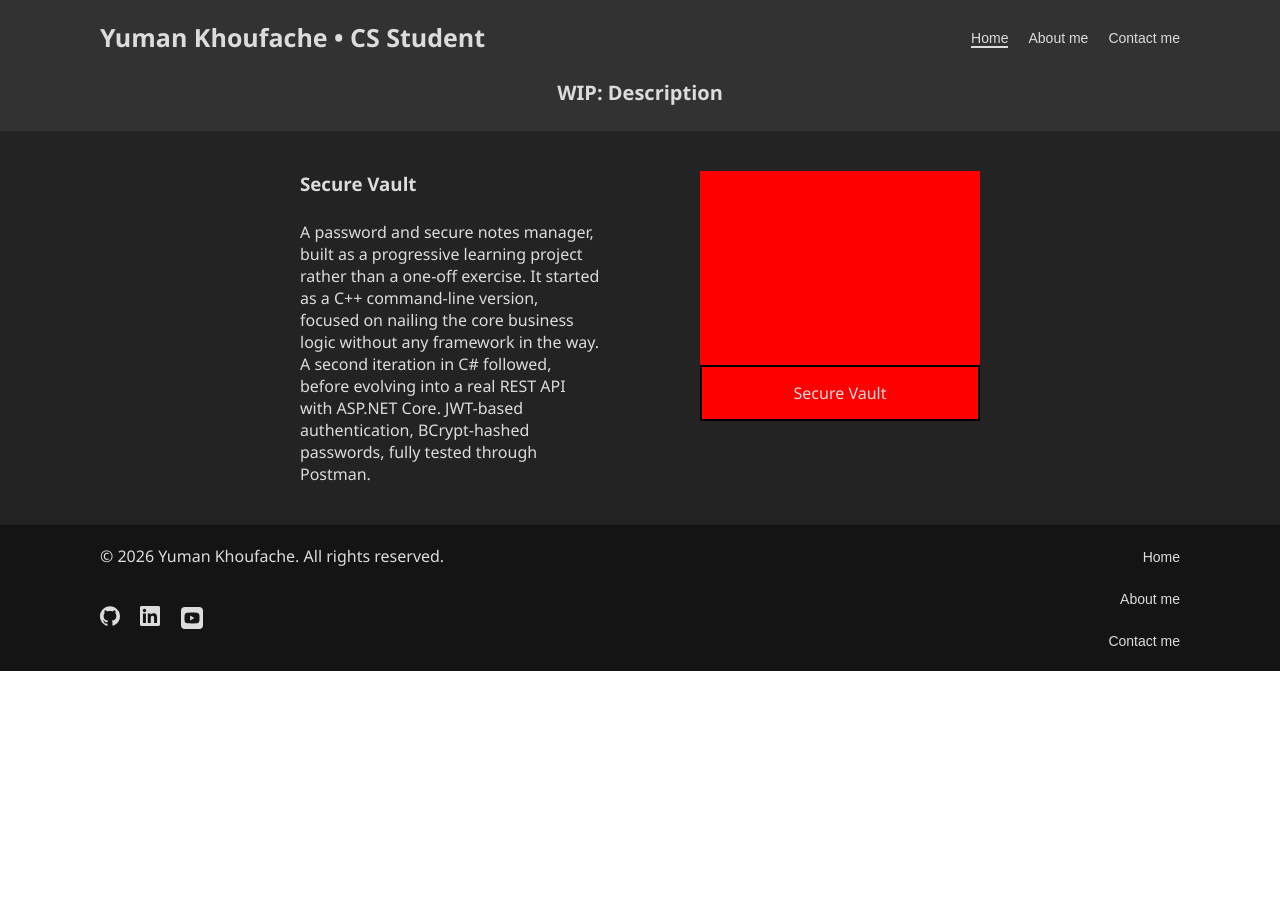
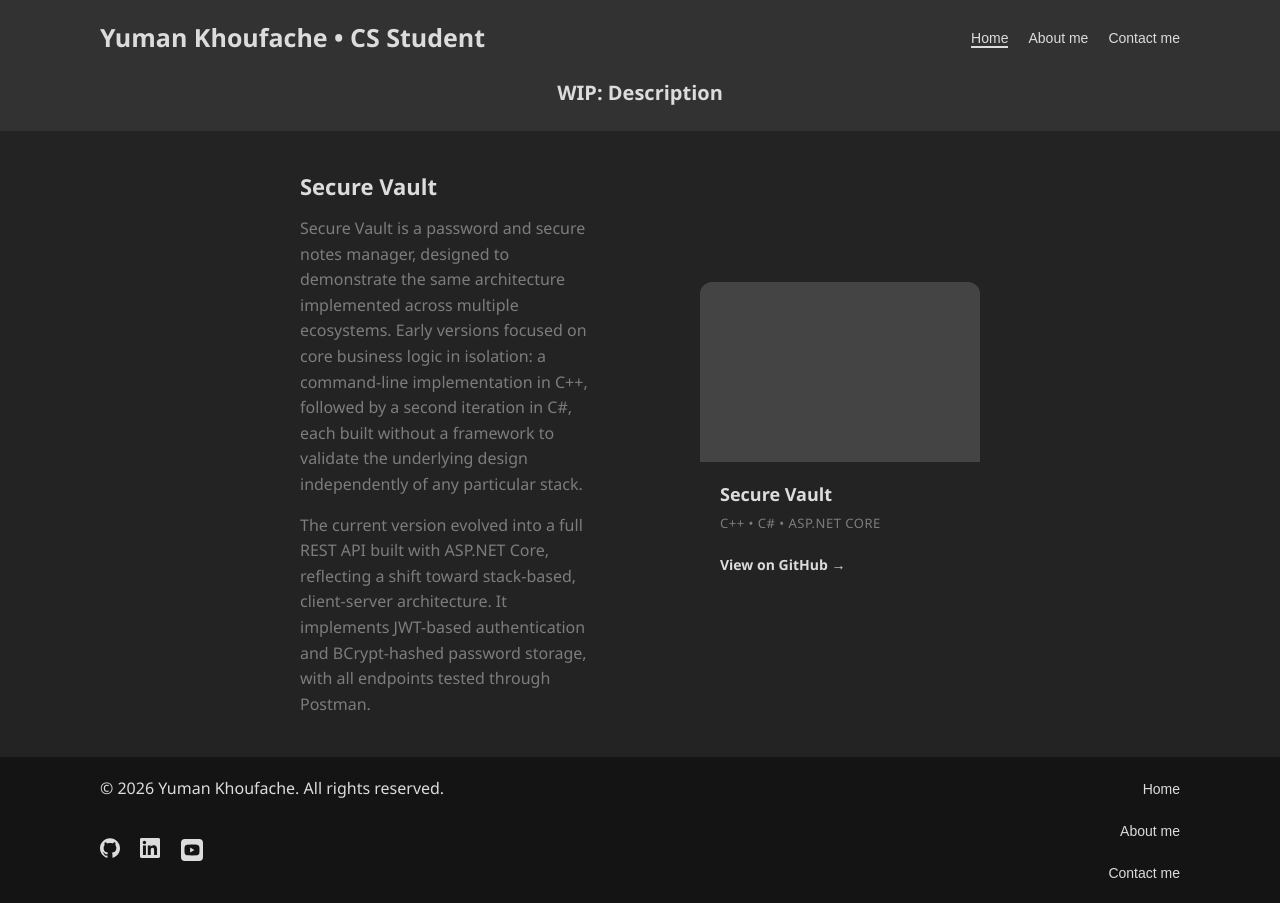
Before and after one commit to YumanKh/Portfolio, a React (Vite) app: page / in a window 1280 px wide. Before the commit the page ends 800 px from the top, so only its background shows below. Built offline with nearby package versions, Linux system fonts and the light colour scheme.

Commit message:
feat: finalize project card style and layout with one project featured

```diff
--- a/src/MainPage.tsx
+++ b/src/MainPage.tsx
@@ -7,17 +7,27 @@ const MainPage = () => {
                     <div className= "project-text">
                         <h3>Secure Vault</h3>
                         <p>
-                            A password and secure notes manager, built as a progressive learning project
-                            rather than a one-off exercise. It started as a C++ command-line version,
-                            focused on nailing the core business logic without any framework in the way.
-                            A second iteration in C# followed, before evolving into a real REST API with
-                            ASP.NET Core. JWT-based authentication, BCrypt-hashed passwords, fully
+                            Secure Vault is a password and secure notes manager, designed to demonstrate the
+                            same architecture implemented across multiple ecosystems. Early versions focused
+                            on core business logic in isolation: a command-line implementation in C++, followed
+                            by a second iteration in C#, each built without a framework to validate the
+                            underlying design independently of any particular stack.
+                        </p>
+                        <p>
+                            The current version evolved into a full REST API built with ASP.NET Core,
+                            reflecting a shift toward stack-based, client-server architecture. It implements
+                            JWT-based authentication and BCrypt-hashed password storage, with all endpoints
                             tested through Postman.
                         </p>
                     </div>
-                    <div className= "securevault-card">
-                        <div className= "project-card"></div>
-                        <a className= "project-link" href="https://github.com/YumanKh/SecureVault" target="_blank">Secure Vault</a>
+
+                    <div className="project-card">
+                        <div className="project-image securevault-image"></div>
+                        <div className="project-card-info">
+                            <h4>Secure Vault</h4>
+                            <p className="project-tag">C++ • C# • ASP.NET Core</p>
+                            <a className="project-link" href="https://github.com/YumanKh/SecureVault" target="_blank"> View on GitHub →</a>
+                        </div>
                     </div>
                 </div>
             </main>
--- a/src/index.css
+++ b/src/index.css
@@ -3,6 +3,7 @@
     --footer-bg: rgb(20, 20, 20);
     --page-bg: rgb(35, 35, 35);
     --text: rgb(220, 220, 220);
+    --text-muted: #aaaa;
 }
 
 * {
@@ -126,54 +127,94 @@ footer{
     }
 }
 
-main{
+main {
     background-color: var(--page-bg);
     color: var(--text);
     padding-inline: 300px;
     padding-top: 40px;
     padding-bottom: 40px;
     display: flex;
-
-    .securevault-card{
-        width: 300px;
-        height: 250px;
-        background-color: red;
-        display: flex;
-        flex-direction: column;
-        align-items: center;
-        margin-left: auto;
 }
 
-    .securevault-showcase{
+.securevault-showcase {
     display: flex;
+    align-items: center;
     width: 100%;
     gap: 100px;
 }
 
-    .project-text{
+.project-text {
     display: flex;
     flex-direction: column;
-        gap: 25px;
+    gap: 15px;
 }
 
-    .project-text h3{
-        font-family: 20px;
+.project-text h3 {
+    font-size: 22px;
 }
 
-    .project-text p{
+.project-text p {
     width: 300px;
+    color: var(--text-muted);
+    line-height: 1.6;
 }
 
-    .project-link{
-        display: block;
-        width: 100%;
-        padding-block: 15px;
-        color: inherit;
-        text-align: center;
-        text-decoration: none;
-        margin-top: auto;
-        border: 2px solid black;
+.project-card {
+    width: 300px;
+    height: 325px;
+    margin-left: auto;
+    border-radius: 12px;
+    overflow: hidden;
+    background-color: var(--card-bg);
+    transition: box-shadow 0.5s ease;
 }
 
+.project-card:hover {
+    box-shadow: 1px 1px 0px black;
+}
 
+.project-image {
+    width: 100%;
+    height: 180px;
+    background-color: #444;
+    background-size: cover;
+    background-position: center;
+
+    .securevault-image {
+    /* background image */
     }
+}
+
+.project-card-info {
+    display: flex;
+    margin-right: auto;
+    padding: 20px;
+    flex-direction: column;
+    align-items: flex-start;
+    gap: 8px;
+}
+
+.project-card-info h4 {
+    margin: 0;
+    font-size: 18px;
+}
+
+.project-tag {
+    margin: 0;
+    font-size: 13px;
+    color: var(--text-muted);
+    text-transform: uppercase;
+    letter-spacing: 0.5px;
+}
+
+.project-link {
+    margin-top: 15px;
+    color: var(--text);
+    text-decoration: none;
+    font-size: 14px;
+    font-weight: bold;
+}
+
+.project-link:hover {
+    text-decoration: underline;
+}
```
Lines whose indentation alone changed are shown as unchanged.
